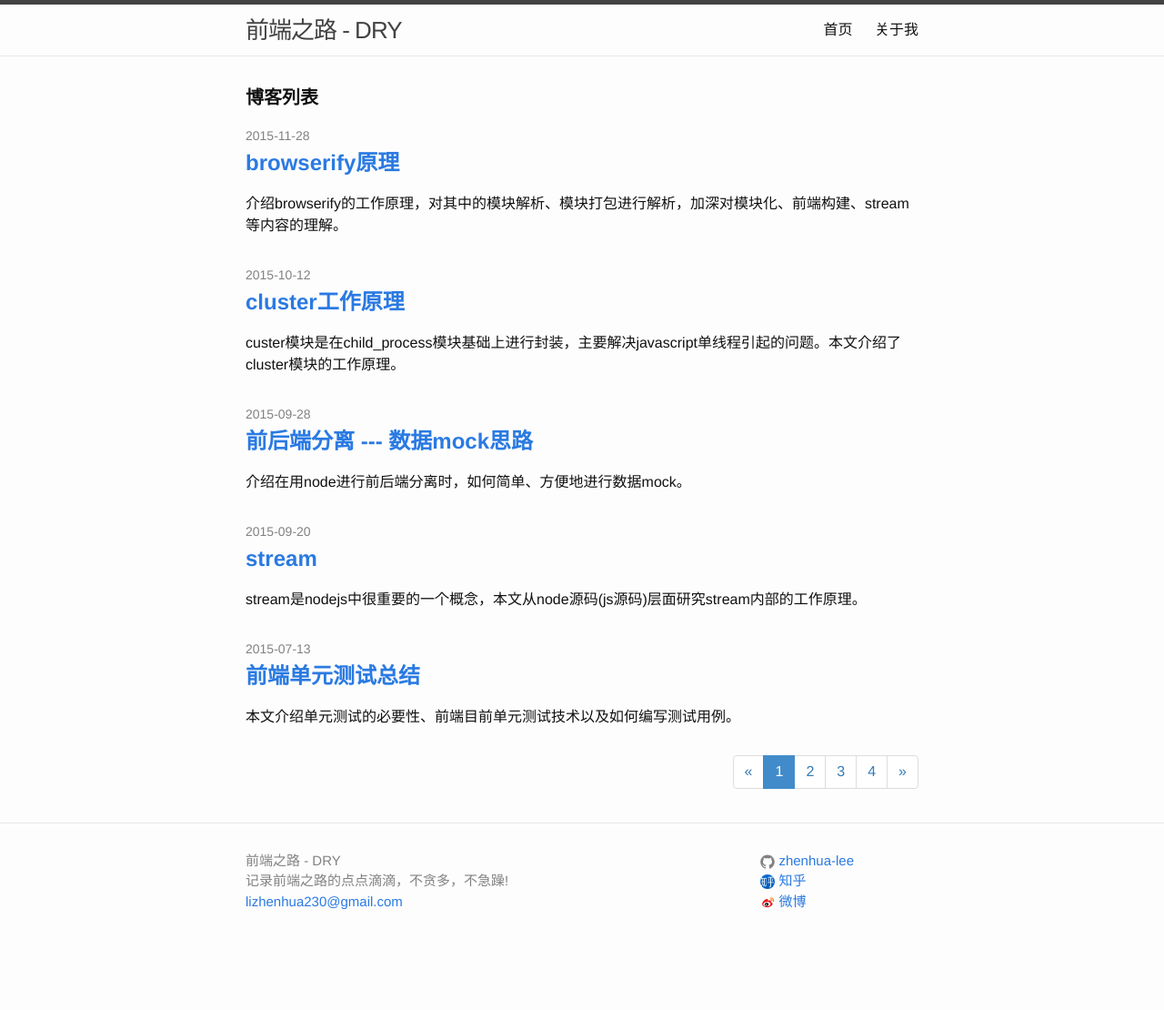
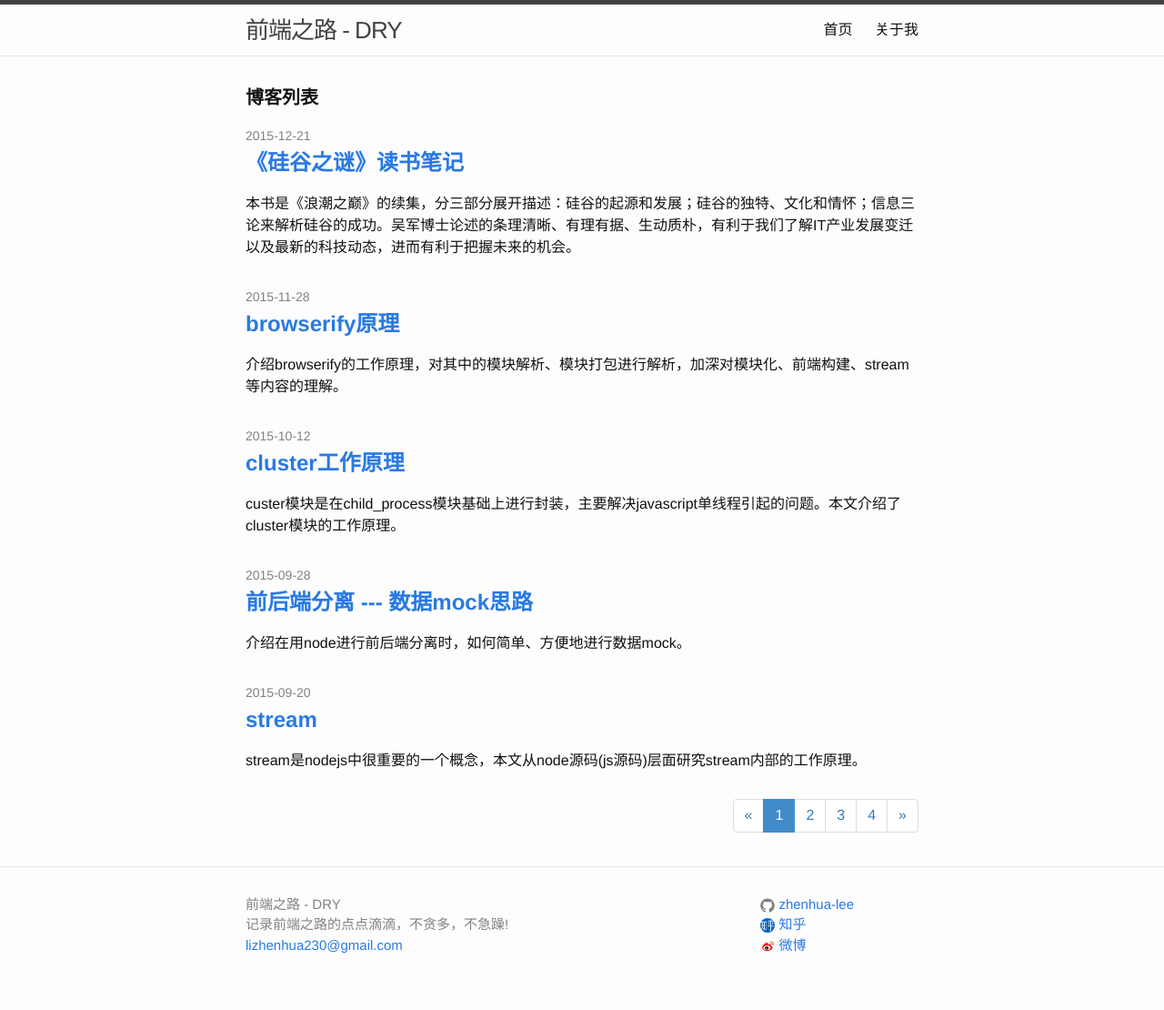
Before and after one commit to zhenhua-lee/zhenhua-lee.github.io, a Jekyll site: the page built from index.html, in a window 1280 px wide. Shown: the whole page at 91% size. Built offline with Jekyll 4.4.1, drawn with Linux system fonts in a browser that asks for light colours; the list of posts is cut into pages by our own code; before the commit the page ends 1062 px from its top, so only the background shows below that; some of the changed lines change nothing that is shown.

Commit message:
完成《硅谷之谜》读书笔记

```diff
--- a/_drafts/silcon-valley.md
+++ b/_posts/2015-12-21-silcon-valley.md
@@ -1,4 +1,14 @@
-## 硅谷之谜读书笔记
+---
+title: "《硅谷之谜》读书笔记"
+category: reading
+tags: ["硅谷", "吴军"]
+excerpt: >
+  本书是《浪潮之巅》的续集，分三部分展开描述：硅谷的起源和发展；硅谷的独特、文化和情怀；信息三论来解析硅谷的成功。吴军博士论述的条理清晰、有理有据、生动质朴，有利于我们了解IT产业发展变迁以及最新的科技动态，进而有利于把握未来的机会。
+---
+
+## 《硅谷之谜》读书笔记
+
+花了一个星期的时间，把这本书精度了一遍，收获颇大。记录一些内容，一方面是分享给没有读过此书的朋友，另一方面也可以加深理解。
 
 ### 第一章 硅谷的奇迹
 
@@ -140,6 +150,34 @@
 	- 分配制度：劳资双方在零和基础上长期博弈
 	- 专利制度：保护发明创造最有效的手段
 
-### 第八章 心事时代的科学基础
+### 第八章 信息时代的科学基础
 
--
+- 三论与管理
+	- 维纳的控制论、香农的信息论、贝塔朗菲等的系统伦
+	- 控制论的思维方式：根据反馈不断调整
+	- 信息论的思考方式：最大限度地采用便宜资源，尽可能节省贵的资源；信息的传播速度不可能超过信道的容量，人类开始有意识地不断拓展带宽
+	- 系统论的思考方式：局部最优不等于整体最优
+
+- 从预测到反应，从局部到整体，从控制到通信
+	- 变预测为反应，由机械思维转变为控制思维
+	- 风险投资的实质也是变预测为反应，把更多资源投给最有可能成功的项目
+	- 每一个知识工作者本身就是一个自觉的自我管理者，应该采用任务导向的契约式管理方式
+	- 硅谷企业更看重网路效应和入口效应，而不是拥有生产资料
+	- 封闭的系统永远朝着熵增加的方向发展，一定会越来月糟糕，而一个开放的系统引入负熵，才可能让系统通过与外界的交互变得更加有序，也会朝着越来越好的方向发展
+
+- 信息时代的企业制度剖析
+	- 对失败的宽容：个别的成功都是以大量的失败为条件
+	- 创业成功概率最高的是第三次创业者
+	- 期权是现代信息时代的分配制度
+	- 扁平化不仅是层级的减少，还包括人与人之间地位更加平等
+	- 扁平化管理拓展了公司内部的带宽，使得公司内部的合作更加顺畅
+	- 工程师文化的背后：一是资本、生产资料变得相对次要，人的创造力才是商业成功的最重要因素；二是拥有专业知识的工程师本身被当做基层管理者
+	- 不迷信权威：信息量太大，不确定性太多；世界发展太快；信息流通非常快；跟美国教育有关
+	- 硅谷企业不仅要和同行业竞争，还要跟来自硅谷的不同行业的其他公司竞争
+
+- 大数据思维和互联网思维的本质
+	- 大数据不仅仅只技术，更多是一个方法
+	- 互联网思维的科学基础：带宽变大，信息传播渠道变大、变得更加容易
+	- 网络效应远远超过了工业时代对物质拥有的重要性
+	- 互联网使得产品和服务可以做到越来越个性化
+	- 互联网的本质也是信息论
```
